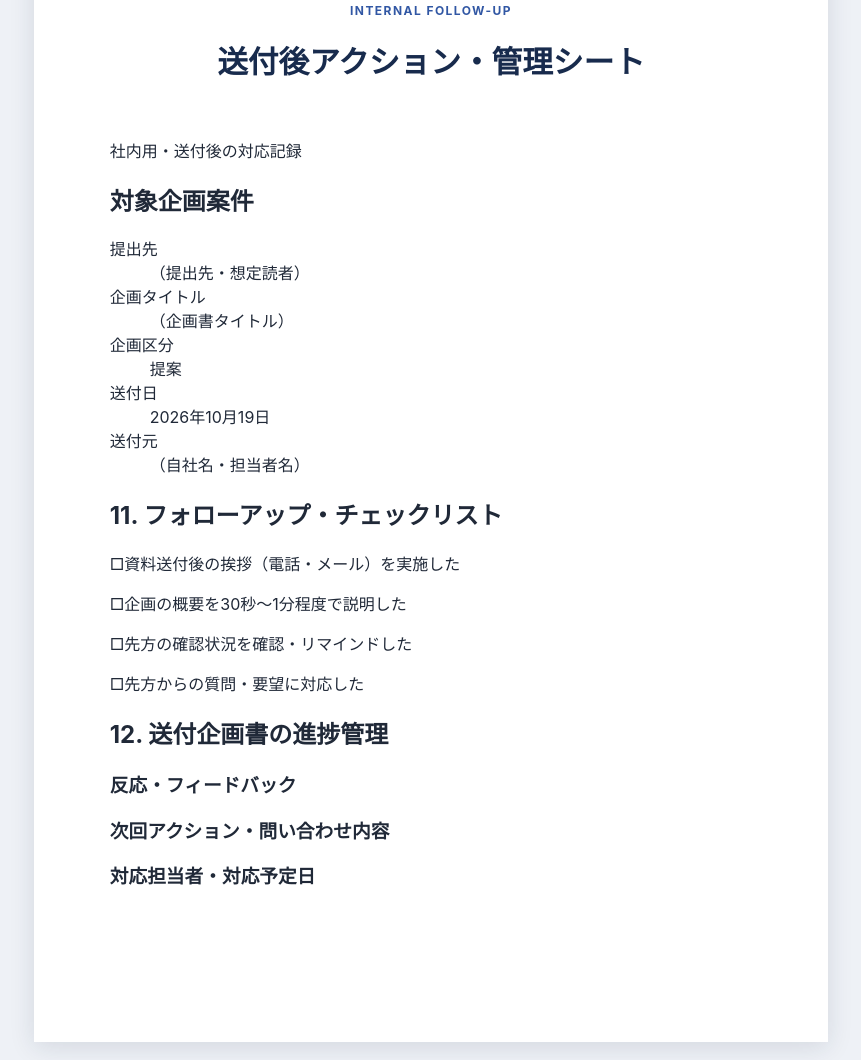
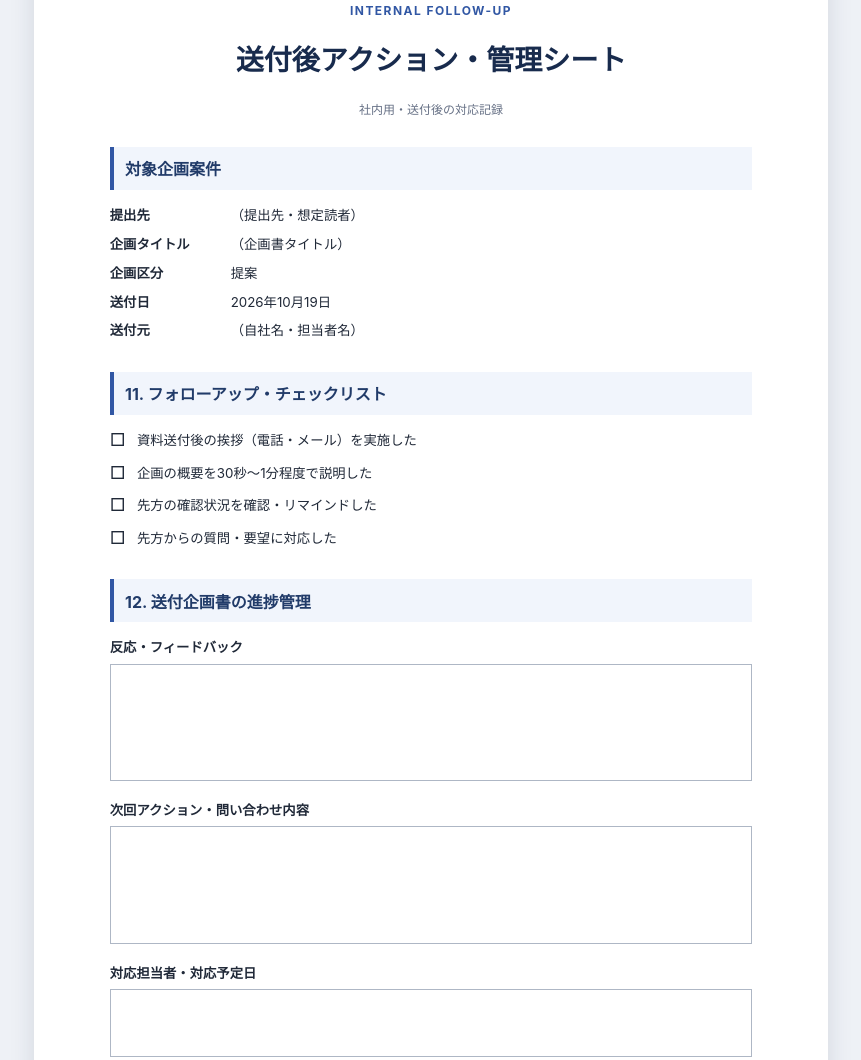
Before and after one commit to airi-13/proposal-maker, a plain HTML site: page index.html in a window 1280 px wide. Shown: the part 2614-3674 px from the top of the page, without its empty margins (416-1277 px from the left). Drawn offline with Linux system fonts and the light colour scheme.

Commit message:
Style post-submission management sheet

```diff
--- a/style.css
+++ b/style.css
@@ -349,3 +349,118 @@ select:focus-visible {
         display: none;
     }
 }
+
+/* 送付後アクション・管理シート */
+.management-page .doc-title {
+    margin-bottom: 5mm;
+    font-size: 21pt;
+}
+
+.management-notice {
+    margin: 0 0 8mm;
+    color: var(--muted);
+    font-size: 9pt;
+    text-align: center;
+}
+
+.management-summary,
+.management-checklist,
+.management-progress {
+    margin-bottom: 8mm;
+    break-inside: avoid;
+    page-break-inside: avoid;
+}
+
+.management-summary h2,
+.management-checklist h2,
+.management-progress h2 {
+    margin: 0 0 4mm;
+    padding: 2.5mm 3mm;
+    border-left: 4px solid var(--accent);
+    color: #213b69;
+    background: #f1f5fc;
+    font-size: 12pt;
+}
+
+.management-details {
+    display: grid;
+    grid-template-columns: 28mm minmax(0, 1fr);
+    gap: 2mm 4mm;
+    margin: 0;
+    font-size: 10pt;
+    line-height: 1.6;
+}
+
+.management-details dt {
+    font-weight: 700;
+}
+
+.management-details dd {
+    min-width: 0;
+    margin: 0;
+    overflow-wrap: anywhere;
+    white-space: pre-wrap;
+}
+
+.checklist-item {
+    display: flex;
+    gap: 3mm;
+    margin: 0 0 3mm;
+    font-size: 10pt;
+    line-height: 1.6;
+}
+
+.check-box {
+    flex: 0 0 auto;
+    font-size: 13pt;
+    line-height: 1.2;
+}
+
+.management-field {
+    margin: 0 0 5mm;
+    break-inside: avoid;
+    page-break-inside: avoid;
+}
+
+.management-field h3 {
+    margin: 0 0 2mm;
+    font-size: 10pt;
+}
+
+.handwriting-area {
+    min-height: 24mm;
+    border: 1px solid #aeb7c5;
+    background: #fff;
+}
+
+.handwriting-area.feedback-area {
+    min-height: 31mm;
+}
+
+.handwriting-area.next-action-area {
+    min-height: 31mm;
+}
+
+.handwriting-area.owner-area {
+    min-height: 18mm;
+}
+
+@media (max-width: 760px) {
+    .management-details {
+        grid-template-columns: 90px minmax(0, 1fr);
+    }
+}
+
+@media print {
+    .management-page .doc-title {
+        margin-bottom: 5mm;
+    }
+
+    .management-summary,
+    .management-checklist,
+    .management-progress,
+    .management-field {
+        break-inside: avoid;
+        page-break-inside: avoid;
+    }
+}
```
